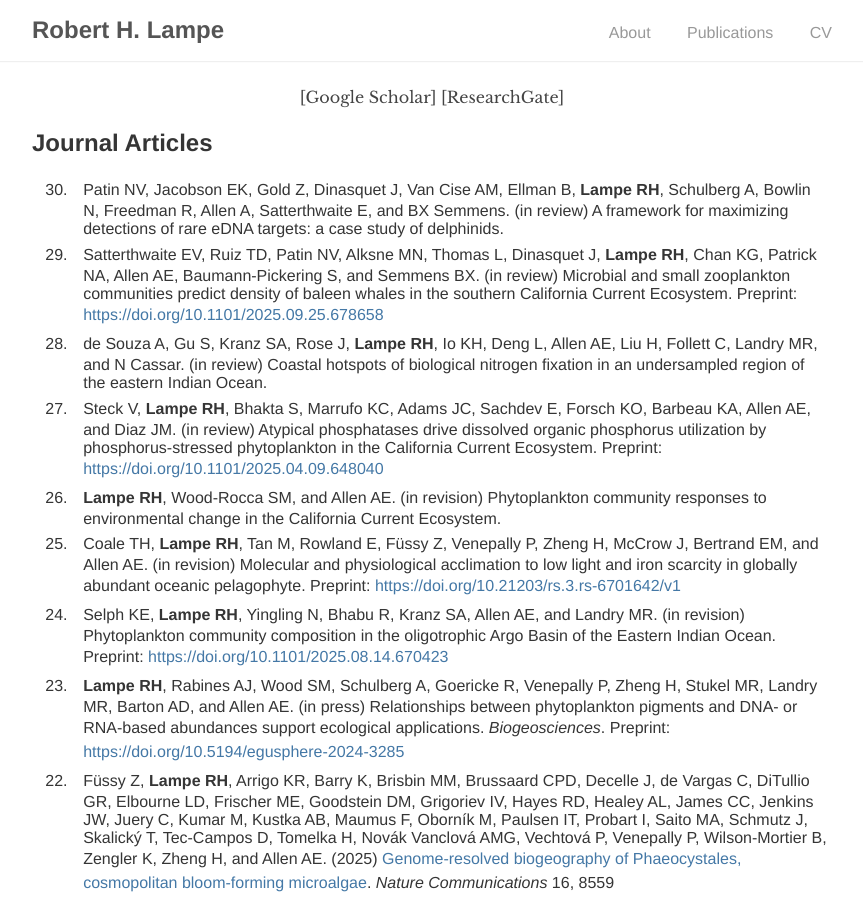
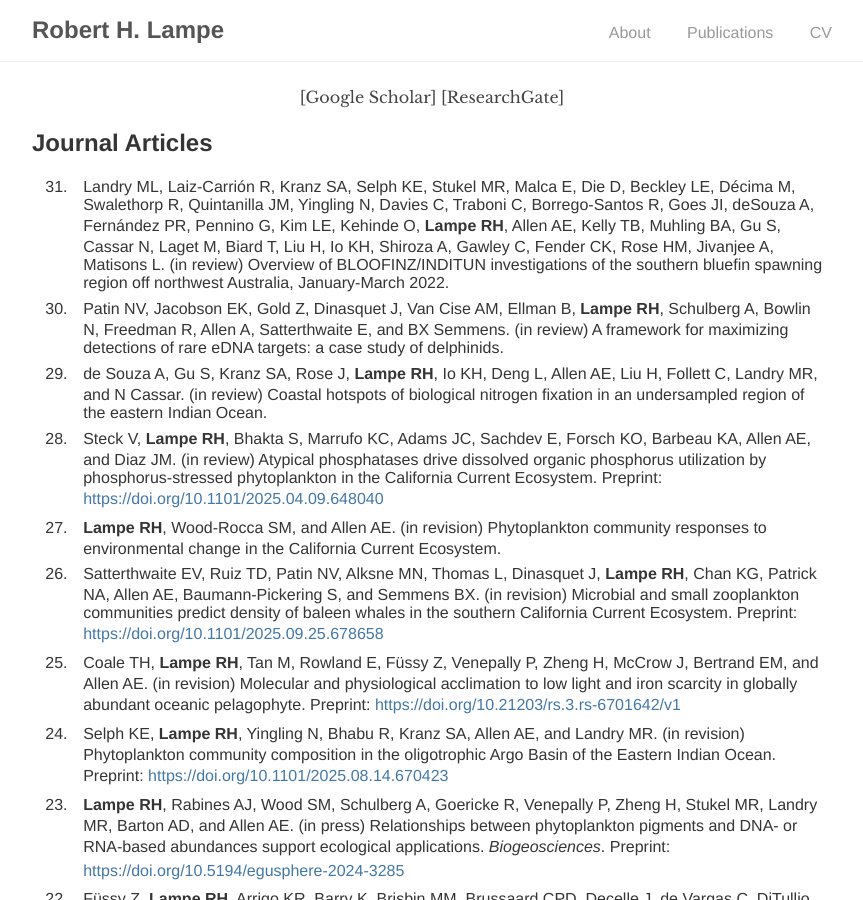
Before and after one commit to rhlampe/rhlampe.github.io, a Jekyll site: the page built from publications/index.html, in a window 1280 px wide and 900 px high. Shown: the whole window, without its empty margins (208-1071 px from the left). Built offline with Jekyll 4.4.1, drawn with Linux system fonts in a browser that asks for light colours.

Commit message:
update pubs

```diff
--- a/publications/index.html
+++ b/publications/index.html
@@ -11,11 +11,12 @@ title: Publications
 
 <div id="publications" class="publications">
 <ol reversed>
-	<li>Patin NV, Jacobson EK, Gold Z, Dinasquet J, Van Cise AM, Ellman B, <b>Lampe RH</b>, Schulberg A, Bowlin N, Freedman R, Allen A, Satterthwaite E, and BX Semmens. (in review) A framework for maximizing detections of rare eDNA targets: a case study of delphinids.</li>
-  <li>Satterthwaite EV, Ruiz TD, Patin NV, Alksne MN, Thomas L, Dinasquet J, <b>Lampe RH</b>, Chan KG, Patrick NA, Allen AE, Baumann-Pickering S, and Semmens BX. (in review) Microbial and small zooplankton communities predict density of baleen whales in the southern California Current Ecosystem. Preprint: <a href="https://doi.org/10.1101/2025.09.25.678658">https://doi.org/10.1101/2025.09.25.678658</a></li>
+  <li>Landry ML, Laiz-Carri&#243;n R, Kranz SA, Selph KE, Stukel MR, Malca E, Die D, Beckley LE, D&eacute;cima M, Swalethorp R, Quintanilla JM, Yingling N, Davies C, Traboni C, Borrego-Santos R, Goes JI, deSouza A, Fern&aacute;ndez PR, Pennino G, Kim LE, Kehinde O, <b>Lampe RH</b>, Allen AE, Kelly TB, Muhling BA, Gu S, Cassar N, Laget M, Biard T, Liu H, Io KH, Shiroza A, Gawley C, Fender CK, Rose HM, Jivanjee A, Matisons L. (in review) Overview of BLOOFINZ/INDITUN investigations of the southern bluefin spawning region off northwest Australia, January-March 2022.</li>
+  <li>Patin NV, Jacobson EK, Gold Z, Dinasquet J, Van Cise AM, Ellman B, <b>Lampe RH</b>, Schulberg A, Bowlin N, Freedman R, Allen A, Satterthwaite E, and BX Semmens. (in review) A framework for maximizing detections of rare eDNA targets: a case study of delphinids.</li>
   <li>de Souza A, Gu S, Kranz SA, Rose J, <b>Lampe RH</b>, Io KH, Deng L, Allen AE, Liu H, Follett C, Landry MR, and N Cassar. (in review) Coastal hotspots of biological nitrogen fixation in an undersampled region of the eastern Indian Ocean.</li>
   <li>Steck V, <b>Lampe RH</b>, Bhakta S, Marrufo KC, Adams JC, Sachdev E, Forsch KO, Barbeau KA, Allen AE, and Diaz JM. (in review) Atypical phosphatases drive dissolved organic phosphorus utilization by phosphorus-stressed phytoplankton in the California Current Ecosystem. Preprint: <a href="https://doi.org/10.1101/2025.04.09.648040">https://doi.org/10.1101/2025.04.09.648040</a></li>
   <li><b>Lampe RH</b>, Wood-Rocca SM, and Allen AE. (in revision) Phytoplankton community responses to environmental change in the California Current Ecosystem.</li>
+  <li>Satterthwaite EV, Ruiz TD, Patin NV, Alksne MN, Thomas L, Dinasquet J, <b>Lampe RH</b>, Chan KG, Patrick NA, Allen AE, Baumann-Pickering S, and Semmens BX. (in revision) Microbial and small zooplankton communities predict density of baleen whales in the southern California Current Ecosystem. Preprint: <a href="https://doi.org/10.1101/2025.09.25.678658">https://doi.org/10.1101/2025.09.25.678658</a></li>
   <li>Coale TH, <b>Lampe RH</b>, Tan M, Rowland E, F&#252;ssy Z, Venepally P, Zheng H, McCrow J, Bertrand EM, and Allen AE. (in revision) Molecular and physiological acclimation to low light and iron scarcity in globally abundant oceanic pelagophyte. Preprint: <a href="https://doi.org/10.21203/rs.3.rs-6701642/v1">https://doi.org/10.21203/rs.3.rs-6701642/v1</a></li>
   <li>Selph KE, <b>Lampe RH</b>, Yingling N, Bhabu R, Kranz SA, Allen AE, and Landry MR. (in revision) Phytoplankton community composition in the oligotrophic Argo Basin of the Eastern Indian Ocean. Preprint: <a href="https://doi.org/10.1101/2025.08.14.670423">https://doi.org/10.1101/2025.08.14.670423</a></li>
   <li><b>Lampe RH</b>, Rabines AJ, Wood SM, Schulberg A, Goericke R, Venepally P, Zheng H, Stukel MR, Landry MR, Barton AD, and Allen AE. (in press) Relationships between phytoplankton pigments and DNA- or RNA-based abundances support ecological applications. <i>Biogeosciences</i>. Preprint: <a href="https://doi.org/10.5194/egusphere-2024-3285">https://doi.org/10.5194/egusphere-2024-3285</a></li>
```
